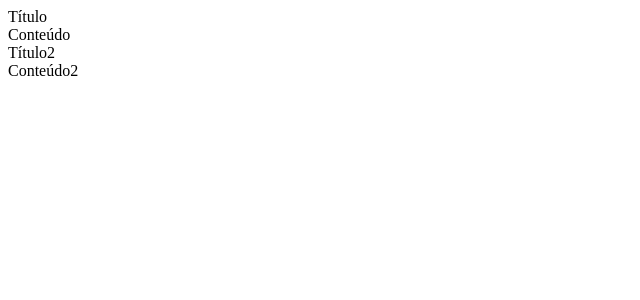
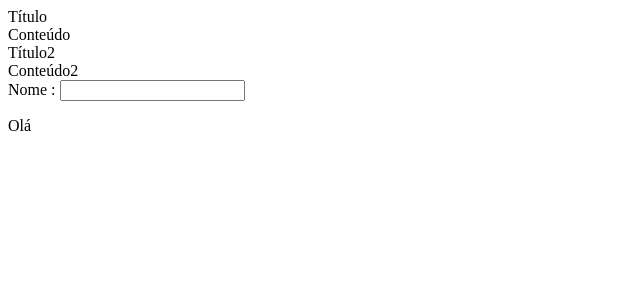
Before and after one commit to VerenaSousaADS/React, a React (Create React App) app in the folder meu-app/: page / in a window 1280 px wide. Shown: the top 300 px of the page, without its empty margins (0-640 px from the left). Built offline with nearby package versions, Linux system fonts and the light colour scheme.

Commit message:
Aula 06 - Estado

```diff
--- a/meu-app/src/components/App2.js
+++ b/meu-app/src/components/App2.js
@@ -5,6 +5,7 @@ class App2 extends React.Component{
     constructor(props){ /* Propriedades do componente */
         super(props);
     }
+
     render(){
         return(
             <div className="box">
--- /dev/null
+++ b/meu-app/src/components/App3.js
@@ -0,0 +1,24 @@
+import React from 'react';
+
+class App3 extends React.Component{
+    constructor(props){
+        super(props);
+        this.state = {nome : ""}
+        this.changeNome = this.changeNome.bind(this); //é preciso dizer para função changeNome que ela está apontando para si mesma, do contrário não tem como os métodos this ler/modificar o estado ou as props funcionar
+    }
+    changeNome = function(evt){
+        this.setState({nome : evt.target.value}); //função para receber por parâmetro o objeto evt e pegar de dentro o target, que é o elemento HTML que gerou o evento
+    }
+
+    render(){
+        return(
+
+            <div>
+                Nome : <input type="text" value={this.state.nome} onChange={()=>this.changeNome}></input> {/* Precisa instaciar a função, nesse caso com arrow function */}
+                <p>Olá {this.state.nome}</p>
+            </div>
+        );
+    }
+}
+
+export default App3;
--- a/meu-app/src/index.js
+++ b/meu-app/src/index.js
@@ -2,6 +2,7 @@ import React from 'react';
 import ReactDOM from 'react-dom';
 // import App from './components/App';
 import App2 from './components/App2';
+import App3 from './components/App3';
 import reportWebVitals from './reportWebVitals';
 
 ReactDOM.render(
@@ -13,6 +14,8 @@ ReactDOM.render(
     <App2 title="Título2"> {/* Possibilita a reutilização do código */}
     Conteúdo2
     </App2>
+
+    <App3/> {/* Chamar as aplicações */}
   </React.StrictMode>,
   document.getElementById('root')
 );
```
Also changed, not shown: 2 other files (tests, documents, lock files or other folders).
